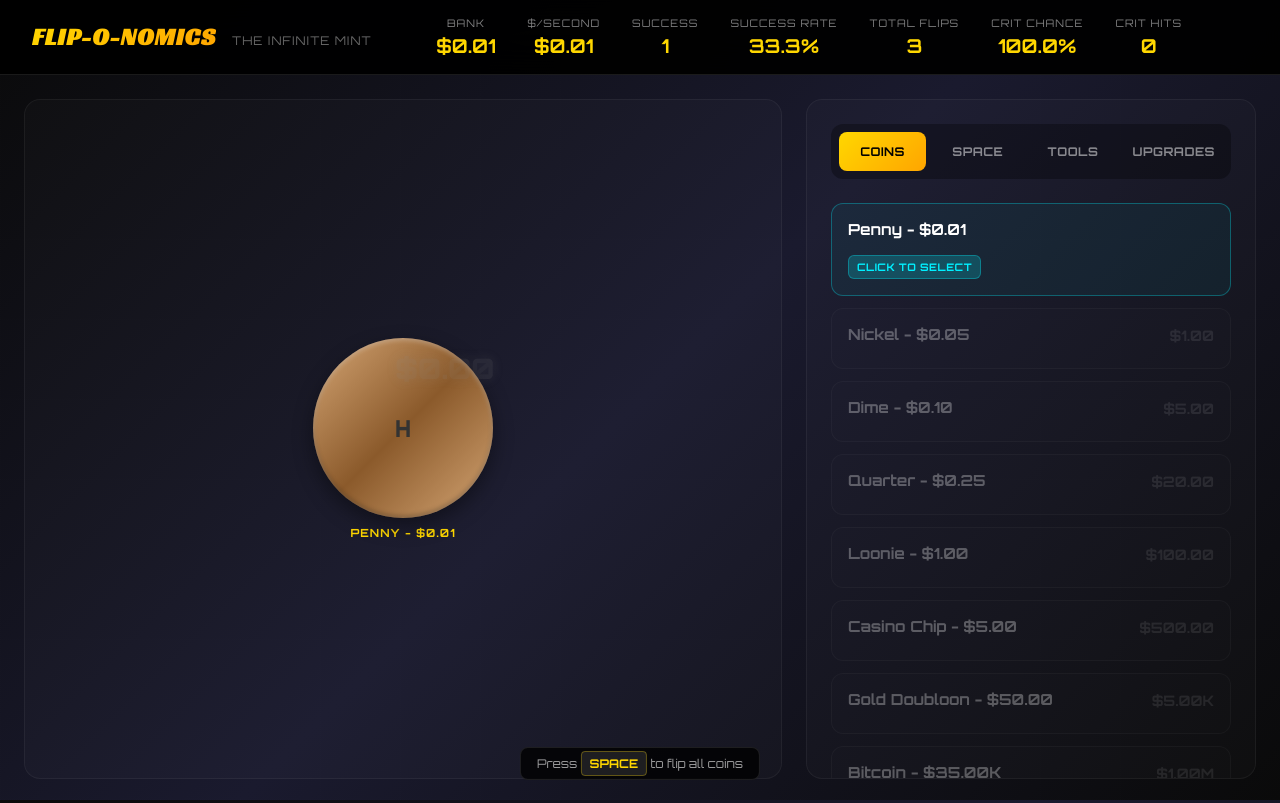
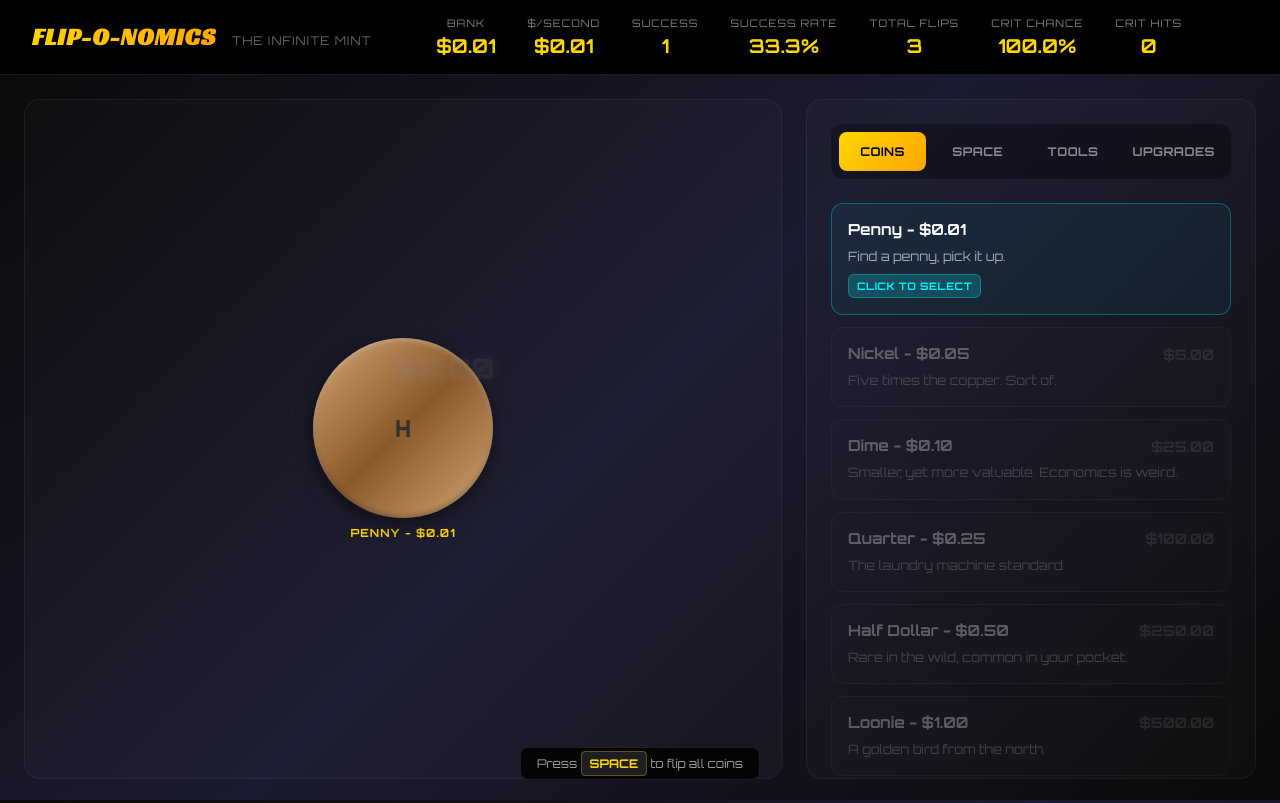
Before and after one commit to NabilPervez/fliponomics, a React (Vite) app: page / in a window 1280 px wide. Built offline with nearby package versions, Linux system fonts and the light colour scheme.

Commit message:
Completely refactor App.jsx to use gameData.js sources, fixing missing content

```diff
--- a/src/App.jsx
+++ b/src/App.jsx
@@ -2,54 +2,7 @@ import { useState, useEffect, useRef, useCallback } from 'react';
 import './index.css';
 
 // COIN DEFINITIONS
-const COINS = {
-  penny: { name: 'Penny', value: 0.01, cost: 0, symbol: '1¢', flavor: 'Find a penny, pick it up.' },
-  nickel: { name: 'Nickel', value: 0.05, cost: 1, symbol: '5¢', flavor: 'Five times the copper. Sort of.' },
-  dime: { name: 'Dime', value: 0.10, cost: 5, symbol: '10¢', flavor: 'Smaller, yet more valuable. Economics is weird.' },
-  quarter: { name: 'Quarter', value: 0.25, cost: 20, symbol: '25¢', flavor: 'The laundry machine standard.' },
-  loonie: { name: 'Loonie', value: 1.00, cost: 100, symbol: '$1', flavor: 'A golden bird from the north.' },
-  chip: { name: 'Casino Chip', value: 5.00, cost: 500, symbol: '$5', flavor: 'The house always wins. Now you are the house.' },
-  doubloon: { name: 'Gold Doubloon', value: 50.00, cost: 5000, symbol: '$50', flavor: 'Yarr! Genuine pirate treasure.' },
-  bitcoin: { name: 'Bitcoin', value: 35000, cost: 1000000, symbol: '₿', flavor: 'Volatile, but digital.' }
-};
-
-// SPACE UPGRADES
-const SPACE_UPGRADES = [
-  { id: 'space1', name: 'Mousepad', slots: 2, cost: 3, description: 'Double the friction, double the fun.' },
-  { id: 'space2', name: 'Cafeteria Tray', slots: 4, cost: 30, description: 'Smells like old french fries, fits 4 coins.' },
-  { id: 'space3', name: 'Card Table', slots: 8, cost: 250, description: 'Felt surface for professional action.' },
-  { id: 'space4', name: 'Craps Table', slots: 16, cost: 3000, description: 'High stakes require high surface area.' },
-  { id: 'space5', name: 'Server Rack', slots: 32, cost: 100000, description: 'Digitized flipping slots. High density.' }
-];
-
-// AUTOMATION TOOLS
-const TOOLS = [
-  { id: 'tool1', name: 'Fidget Finger', description: 'Flips Slot #1 every 5s', interval: 5000, cost: 10, flavor: 'Good for early game.', target: 'slot0' },
-  { id: 'tool2', name: 'Drinking Bird', description: 'Flips Random Slot every 2s', interval: 2000, cost: 50, flavor: 'It bobs for water, hits a coin.', target: 'random' },
-  { id: 'tool3', name: "Dealer's Hand", description: 'Flips Row #1 every 3s', interval: 3000, cost: 200, flavor: 'Efficient for Card Tables.', target: 'row1' },
-  { id: 'tool4', name: 'Industrial Fan', description: 'Flips ALL slots every 4s', interval: 4000, cost: 1000, flavor: 'Brute force wind power.', target: 'all' },
-  { id: 'tool5', name: 'Mechanical Arm', description: 'Flips ALL slots every 2s', interval: 2000, cost: 5000, flavor: 'Precision robotics.', target: 'all' },
-  { id: 'tool6', name: 'Tesla Coil', description: 'Flips ALL slots every 1s', interval: 1000, cost: 20000, flavor: 'Electromagnetic acceleration.', target: 'all' },
-  { id: 'tool7', name: 'Time Dilator', description: 'Flips ALL slots 5/s', interval: 200, cost: 50000, flavor: 'Bends time locally.', target: 'all' },
-  { id: 'tool8', name: 'Quantum Tunneler', description: 'Flips ALL slots 10/s', interval: 100, cost: 100000, flavor: 'The endgame engine.', target: 'all' }
-];
-
-// UPGRADES
-const UPGRADES = [
-  { id: 'luck1', name: 'Weighted Zinc', description: '+5% Heads chance', cost: 20, effect: 'luck', value: 5, flavor: 'Illegal in 12 states.' },
-  { id: 'luck2', name: 'Magnet Core', description: '+8% Heads chance', cost: 500, effect: 'luck', value: 8, flavor: 'Attracts success.' },
-  { id: 'luck3', name: 'Insider Trading', description: '+10% Heads chance', cost: 2000, effect: 'luck', value: 10, flavor: 'You know the result before it lands.' },
-  { id: 'mult1', name: 'Polished Edges', description: '+10% Coin Value', cost: 100, effect: 'multiplier', value: 0.1, flavor: 'Aerodynamic coins earn more.' },
-  { id: 'mult2', name: 'Gold Plating', description: '+25% Coin Value', cost: 2000, effect: 'multiplier', value: 0.25, flavor: 'Everything is better gold-plated.' },
-  { id: 'mult3', name: 'Diamond Coating', description: '+50% Coin Value', cost: 10000, effect: 'multiplier', value: 0.5, flavor: 'Luxury compounds interest.' },
-  { id: 'crit1', name: 'Lucky Clover', description: '+1% Critical chance', cost: 150, effect: 'critical', value: 1, flavor: 'Landing on the edge pays 100x.' },
-  { id: 'crit2', name: 'Rabbit Foot', description: '+2% Critical chance', cost: 1000, effect: 'critical', value: 2, flavor: 'Luck intensifies.' },
-  { id: 'crit3', name: 'Four-Leaf Charm', description: '+3% Critical chance', cost: 5000, effect: 'critical', value: 3, flavor: 'Extremely rare fortune.' },
-  { id: 'pity1', name: 'Floor Mats', description: 'Tails pays 10% value', cost: 400, effect: 'pity', value: 0.1, flavor: 'Missed clicks give 10% value.' },
-  { id: 'pity2', name: 'Safety Net', description: 'Tails pays 25% value', cost: 3000, effect: 'pity', value: 0.25, flavor: 'Even failure pays.' },
-  { id: 'speed1', name: 'Caffeine Pills', description: 'Base auto-flip 25% faster', cost: 800, effect: 'speed', value: 0.25, flavor: 'Jittery but effective.' },
-  { id: 'speed2', name: 'Overclock Module', description: 'Base auto-flip 50% faster', cost: 5000, effect: 'speed', value: 0.5, flavor: 'WARNING: May void warranty.' }
-];
+import { COINS, TABLE_MILESTONES as SPACE_UPGRADES, TOOLS, UPGRADES } from './utils/gameData';
 
 function App() {
   // Load state from local storage or use default
@@ -190,44 +143,45 @@ function App() {
   // Calculate critical chance bonus
   const getCriticalBonus = useCallback(() => {
     return ownedUpgrades.reduce((total, upgradeId) => {
-      const upgrade = UPGRADES.find(u => u.id === upgradeId);
-      return upgrade?.effect === 'critical' ? total + upgrade.value : total;
+      const upgrade = UPGRADES[upgradeId];
+      return upgrade?.effect?.type === 'crit' ? total + upgrade.effect.value : total;
     }, 0);
   }, [ownedUpgrades]);
 
   // Calculate speed bonus
   const getSpeedBonus = useCallback(() => {
     return ownedUpgrades.reduce((total, upgradeId) => {
-      const upgrade = UPGRADES.find(u => u.id === upgradeId);
-      return upgrade?.effect === 'speed' ? total + upgrade.value : total;
+      const upgrade = UPGRADES[upgradeId];
+      return upgrade?.effect?.type === 'speed' ? total + upgrade.effect.value : total;
     }, 0);
   }, [ownedUpgrades]);
 
   // Calculate luck bonus
   const getLuckBonus = useCallback(() => {
     return ownedUpgrades.reduce((total, upgradeId) => {
-      const upgrade = UPGRADES.find(u => u.id === upgradeId);
-      return upgrade?.effect === 'luck' ? total + upgrade.value : total;
+      const upgrade = UPGRADES[upgradeId];
+      return upgrade?.effect?.type === 'luck' ? total + upgrade.effect.value : total;
     }, 0);
   }, [ownedUpgrades]);
 
   // Calculate multiplier
   const getMultiplier = useCallback(() => {
     return 1 + ownedUpgrades.reduce((total, upgradeId) => {
-      const upgrade = UPGRADES.find(u => u.id === upgradeId);
-      return upgrade?.effect === 'multiplier' ? total + upgrade.value : total;
+      const upgrade = UPGRADES[upgradeId];
+      return upgrade?.effect?.type === 'valueMult' ? total + upgrade.effect.value : total;
     }, 0);
   }, [ownedUpgrades]);
 
   // Calculate pity value
   const getPityValue = useCallback(() => {
     const pityUpgrade = ownedUpgrades.find(id => {
-      const upgrade = UPGRADES.find(u => u.id === id);
-      return upgrade?.effect === 'pity';
+      const upgrade = UPGRADES[id];
+      return upgrade?.effect?.type === 'tailsValue';
     });
     if (!pityUpgrade) return 0;
-    const upgrade = UPGRADES.find(u => u.id === pityUpgrade);
-    return upgrade?.value || 0;
+    const upgrade = UPGRADES[pityUpgrade];
+    // Check if the structure is nested effect or direct value (gameData uses effect.value)
+    return upgrade?.effect?.value || 0;
   }, [ownedUpgrades]);
 
   // Flip a coin
@@ -490,10 +444,11 @@ function App() {
 
   // Buy tool
   const buyTool = useCallback((toolId) => {
-    const tool = TOOLS.find(t => t.id === toolId);
-    if (!tool || bank < tool.cost || ownedTools.includes(toolId)) return;
+    const tool = TOOLS[toolId];
+    // Use baseCost from gameData
+    if (!tool || bank < (tool.baseCost || tool.cost) || ownedTools.includes(toolId)) return;
 
-    setBank(prev => prev - tool.cost);
+    setBank(prev => prev - (tool.baseCost || tool.cost));
     setOwnedTools(prev => [...prev, toolId]);
     createConfetti();
     playSound(880, 0.3, true);
@@ -501,7 +456,7 @@ function App() {
 
   // Buy upgrade
   const buyUpgrade = useCallback((upgradeId) => {
-    const upgrade = UPGRADES.find(u => u.id === upgradeId);
+    const upgrade = UPGRADES[upgradeId];
     if (!upgrade || bank < upgrade.cost || ownedUpgrades.includes(upgradeId)) return;
 
     setBank(prev => prev - upgrade.cost);
@@ -762,9 +717,11 @@ function App() {
               );
             })}
 
-            {activeTab === 'tools' && TOOLS.map(tool => {
+            {activeTab === 'tools' && Object.values(TOOLS).map(tool => {
               const isOwned = ownedTools.includes(tool.id);
-              const canAfford = bank >= tool.cost;
+              // Handle baseCost vs cost difference from old/new data
+              const cost = tool.baseCost || tool.cost;
+              const canAfford = bank >= cost;
 
               return (
                 <div
@@ -776,22 +733,23 @@ function App() {
                     <div className="item-name">{tool.name}</div>
                     {!isOwned && (
                       <div className={`item-cost ${canAfford ? 'affordable' : 'unaffordable'}`}>
-                        {formatCurrency(tool.cost)}
+                        {formatCurrency(cost)}
                       </div>
                     )}
                   </div>
                   <div className="item-description">
                     {tool.description}
-                    {tool.flavor && <><br /><em style={{ opacity: 0.7, fontSize: '0.8rem' }}>{tool.flavor}</em></>}
                   </div>
                   {isOwned && <div className="item-owned-badge">ACTIVE</div>}
                 </div>
               );
             })}
 
-            {activeTab === 'upgrades' && UPGRADES.map(upgrade => {
+            {activeTab === 'upgrades' && Object.values(UPGRADES).map(upgrade => {
               const isOwned = ownedUpgrades.includes(upgrade.id);
               const canAfford = bank >= upgrade.cost;
+              // Filter out upgrades that might not have effects properly defined if mixed data
+              if (!upgrade.effect) return null;
 
               return (
                 <div
@@ -809,7 +767,6 @@ function App() {
                   </div>
                   <div className="item-description">
                     {upgrade.description}
-                    {upgrade.flavor && <><br /><em style={{ opacity: 0.7, fontSize: '0.8rem' }}>{upgrade.flavor}</em></>}
                   </div>
                   {isOwned && <div className="item-owned-badge">ACTIVE</div>}
                 </div>
```
